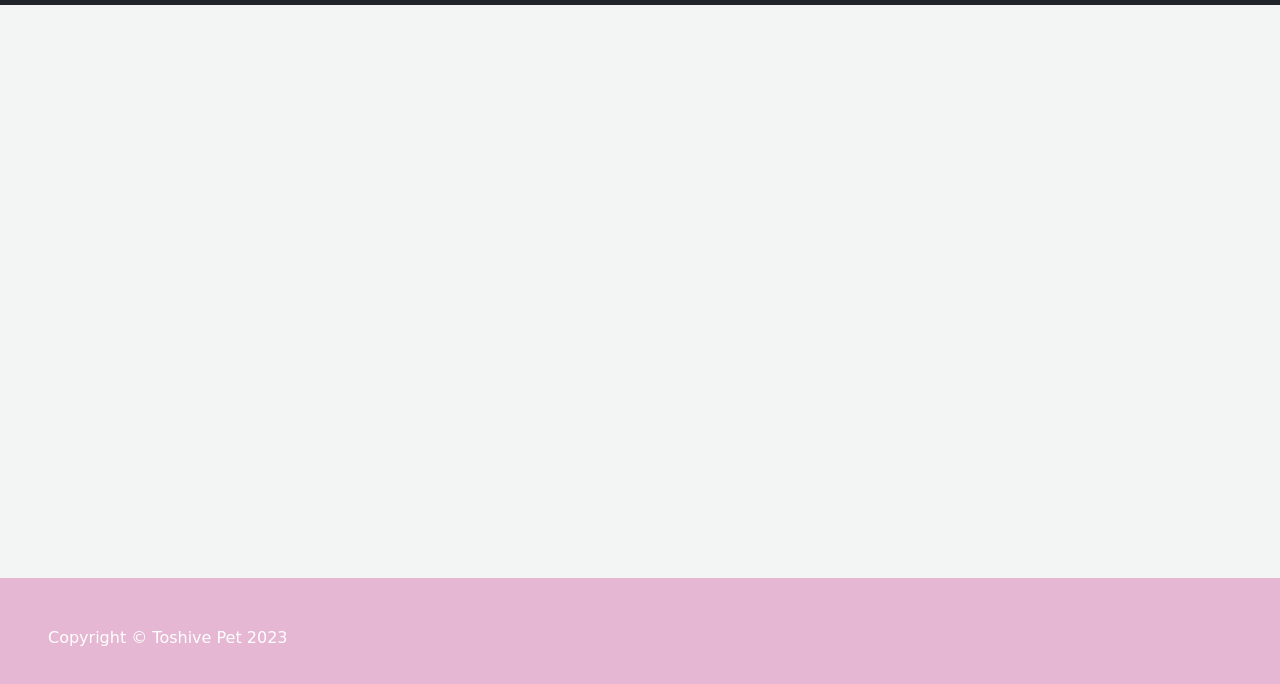
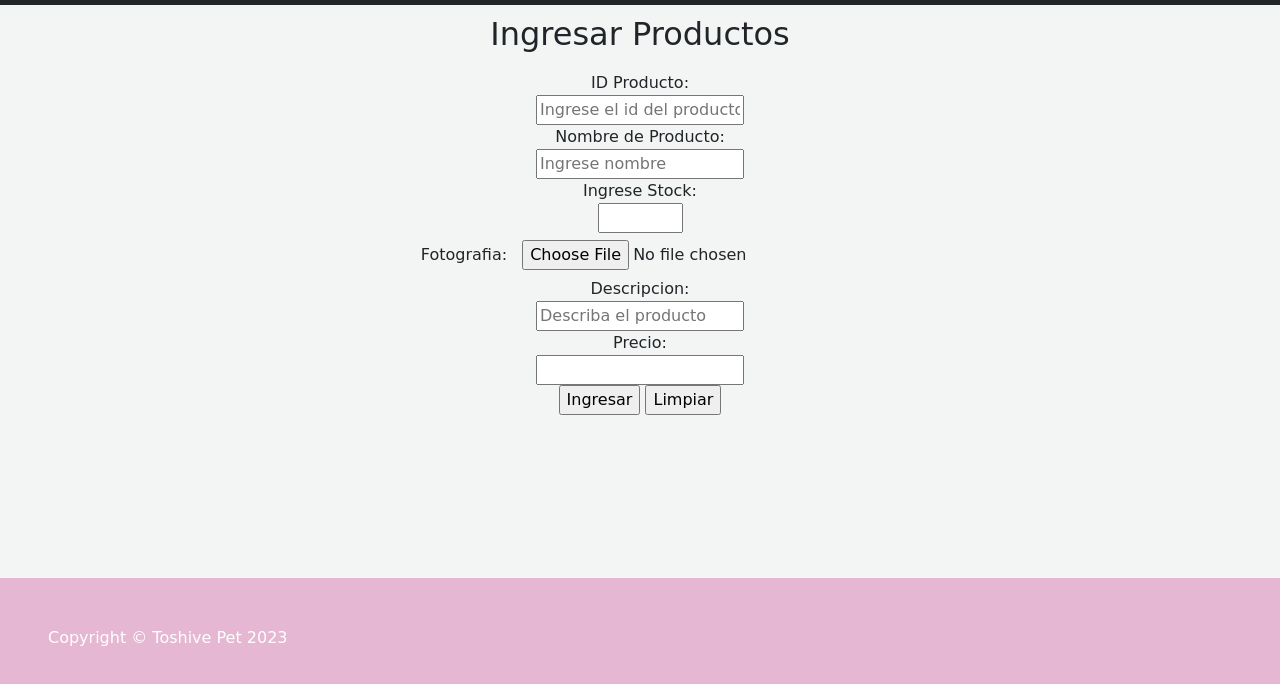
Before and after one commit to Vettem/Proyecto_Semestral_ToshivePet, a plain HTML site: page ingresarproductos.html in a window 1280 px wide. Shown: the part 86-770 px from the top of the page. Drawn offline with nearby package versions, Linux system fonts and the light colour scheme; a web font is replaced by a local one.

Commit message:
ingresar productos

```diff
--- a/ingresarproductos.html
+++ b/ingresarproductos.html
@@ -49,6 +49,57 @@
             </div>
           </div>
         </nav>
+        <div class="container">
+            <div class="row" style="margin-top: 10px;">
+                <div class="col-md-12">
+                    <h2>Ingresar Productos</h2>
+                </div>
+            </div>
+            <div class="row" style="margin: 10px;">
+                <div class="col-md-3">
+
+                </div>
+                <div class="col-md-6" style="text-align: center;">
+                    <form action="#" method="post" enctype="multipart/form-data" name="ingresarproductof">
+                        <label>ID Producto: </label><br>
+                        <input required name="idproducto" type="text" placeholder="Ingrese el id del producto">
+                        <br>
+                        <label>Nombre de Producto: </label><br>
+                        <input required name="nombrep" type="text" placeholder="Ingrese nombre">
+                        <br>
+                        <label>Ingrese Stock: </label><br>
+                        <input required name="stockp" type="number" name="stockp" max="150" min="1">
+                        <br>
+                        <label style="margin: 10px;">Fotografia: </label>
+                        <input name="fotop" type="file">
+                        <br>
+                        <label>Descripcion: </label><br>
+                        <input required name="descp" type="text" name="descp" placeholder="Describa el producto">
+                        <br>
+                        <label>Precio: </label><br>
+                        <input required name="preciop" type="number" name="preciop" min="1" value="$">
+                        <br>
+                        <input value="Ingresar" type="submit">
+                        <input value="Limpiar" type="reset"
+                    </form>
+
+                </div>
+                <div class="col-md-3">
+
+                </div>
+            </div>
+
+        </div>
+
+
+
+
+
+
+
+
+
+
         <footer>
             <p> Copyright © Toshive Pet 2023 </p>
         </footer>
```
Also changed, not shown: MainMenu.html (+1 -1 lines), Perfiladm.html (+1 -1 lines).
